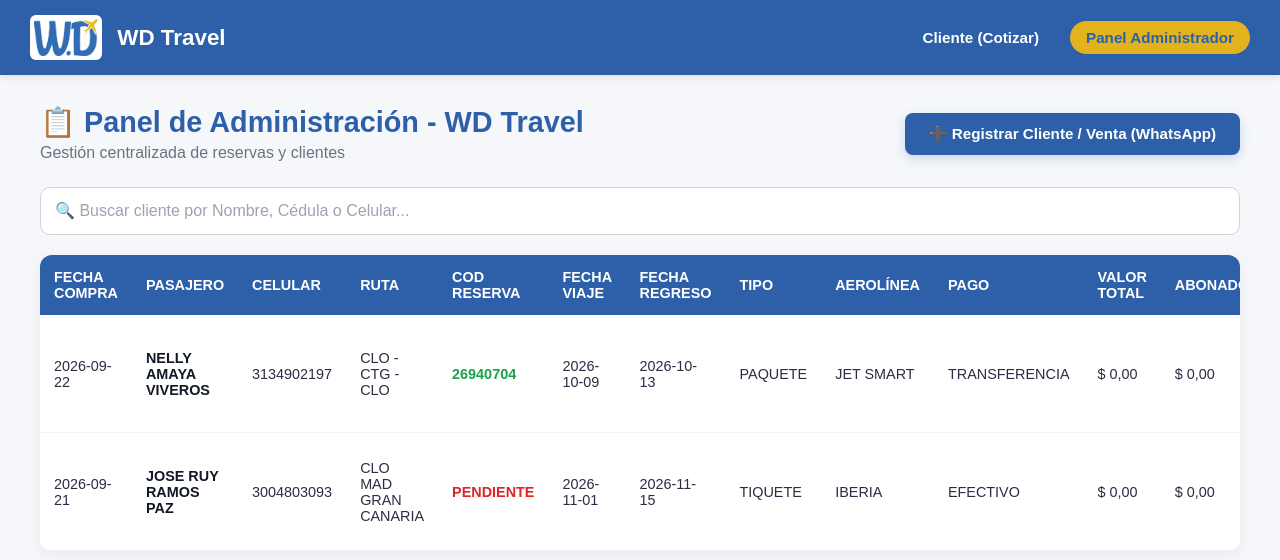
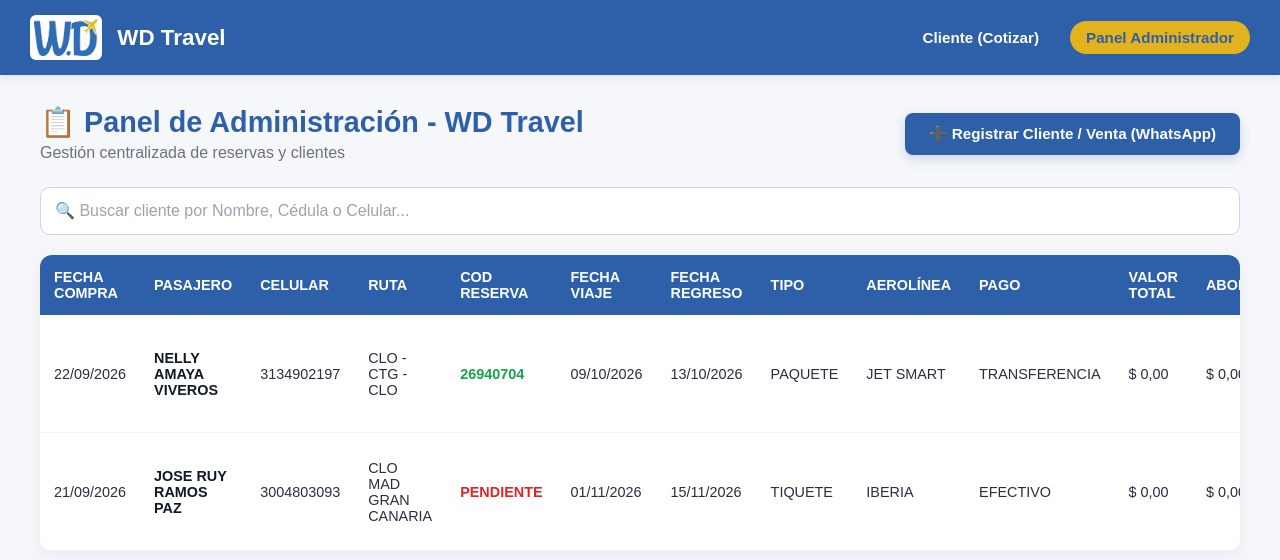
Before and after one commit to SiriusTVT/WD-Travel, a React (Vite) app in the folder WD_Travel/: page / in a window 1280 px wide. Both pictures are taken after a click on the button "Panel Administrador". Shown: the top 560 px of the page. Built offline with nearby package versions, Linux system fonts and the light colour scheme.

Commit message:
Add formatDisplayDate utility and update Admin component to format date display

```diff
--- a/WD_Travel/index.html
+++ b/WD_Travel/index.html
@@ -1,5 +1,5 @@
 <!doctype html>
-<html lang="en">
+<html lang="es-CO">
   <head>
     <meta charset="UTF-8" />
     <link rel="icon" type="image/svg+xml" href="/favicon.svg" />
--- /dev/null
+++ b/WD_Travel/src/formatDate.ts
@@ -0,0 +1,9 @@
+export const formatDisplayDate = (value: string): string => {
+  const dateParts = value.split('-');
+  if (dateParts.length !== 3) return value;
+
+  const [year, month, day] = dateParts;
+  if (!year || !month || !day) return value;
+
+  return `${day}/${month}/${year}`;
+};
--- a/WD_Travel/src/pages/Admin.tsx
+++ b/WD_Travel/src/pages/Admin.tsx
@@ -1,6 +1,7 @@
 import React, { useState } from 'react';
 import { MOCK_BOOKINGS, type Booking } from '../data/mockData';
 import { LocationSelector } from '../components/LocationSelector';
+import { formatDisplayDate } from '../formatDate';
 
 export const Admin: React.FC = () => {
   const [bookings, setBookings] = useState<Booking[]>(MOCK_BOOKINGS);
@@ -184,13 +185,13 @@ export const Admin: React.FC = () => {
           <tbody>
             {filteredBookings.map((b) => (
               <tr key={b.id} style={{ borderBottom: '1px solid #f3f4f6' }}>
-                <td style={{ padding: '14px' }}>{b.purchaseDate}</td>
+                <td style={{ padding: '14px' }}>{formatDisplayDate(b.purchaseDate)}</td>
                 <td style={{ padding: '14px', fontWeight: 'bold', color: '#111827' }}>{b.passenger}</td>
                 <td style={{ padding: '14px' }}>{b.phone}</td>
                 <td style={{ padding: '14px' }}>{b.route}</td>
                 <td style={{ padding: '14px', color: b.bookingCode === 'PENDIENTE' ? '#dc2626' : '#16a34a', fontWeight: 'bold' }}>{b.bookingCode || 'PENDIENTE'}</td>
-                <td style={{ padding: '14px' }}>{b.travelDate}</td>
-                <td style={{ padding: '14px' }}>{b.returnDate}</td>
+                <td style={{ padding: '14px' }}>{formatDisplayDate(b.travelDate)}</td>
+                <td style={{ padding: '14px' }}>{formatDisplayDate(b.returnDate)}</td>
                 <td style={{ padding: '14px' }}>{b.isPackage ? 'PAQUETE' : 'TIQUETE'}</td>
                 <td style={{ padding: '14px' }}>{b.airline}</td>
                 <td style={{ padding: '14px' }}>{b.paymentMethod}</td>
```
